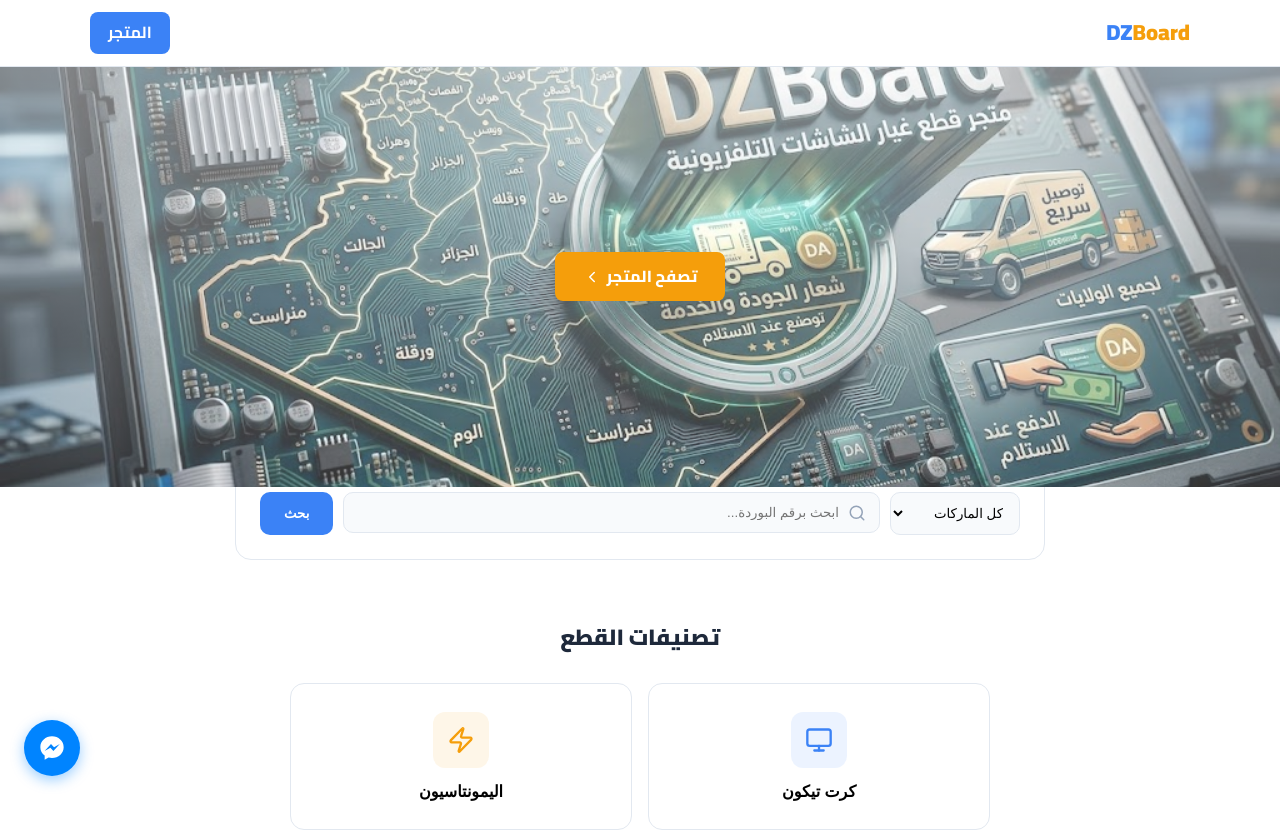
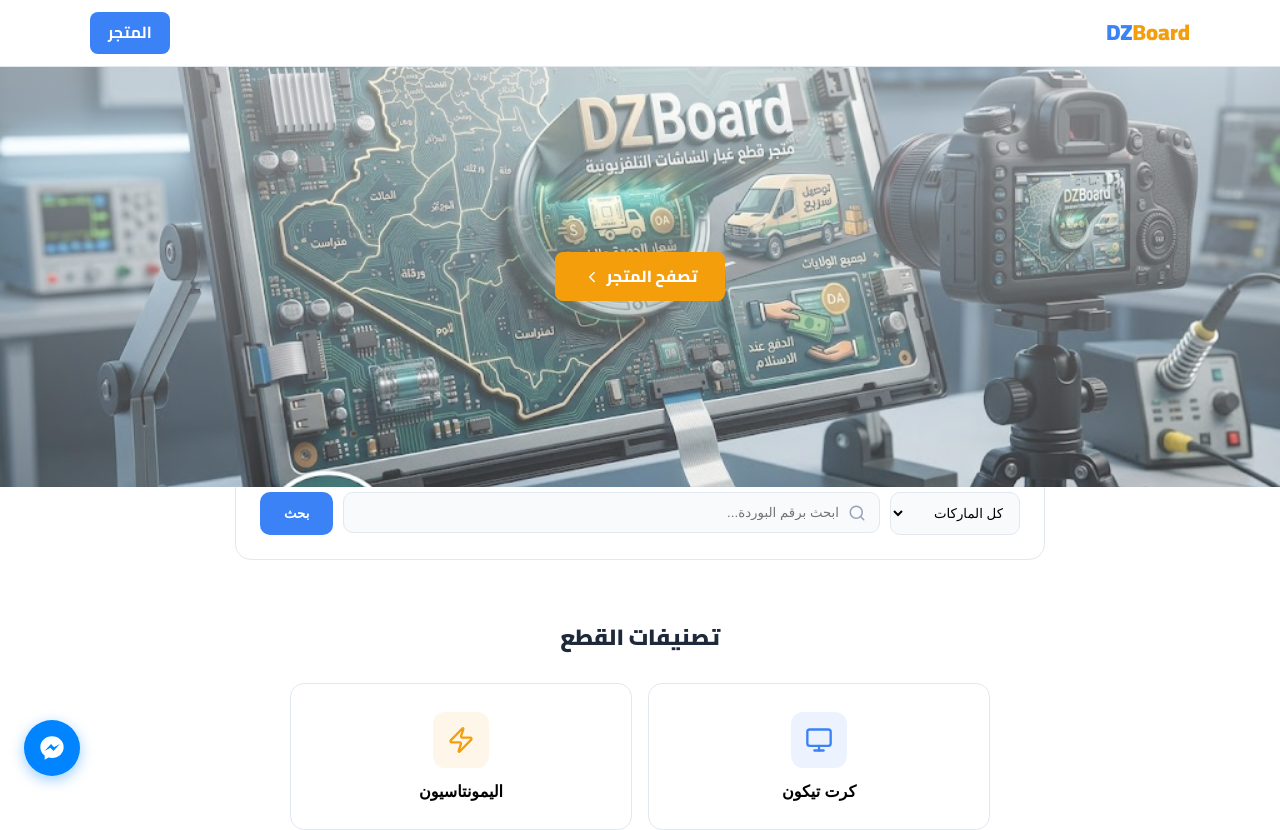
Before and after one commit to ectroshop9/dzboard, a React (Vite) app: page / in a window 1280 px wide. Shown: the top 830 px of the page. Built offline with nearby package versions, Linux system fonts and the light colour scheme.

Commit message:
Remove power image - use parts only

```diff
--- a/src/pages/HomePage.jsx
+++ b/src/pages/HomePage.jsx
@@ -10,7 +10,7 @@ export default function HomePage() {
 
   const slides = [
     { image: '/hero/tcon.jpg', title: 'كرت تيكون (T-Con)', subtitle: 'جميع بوردات T-Con' },
-    { image: '/hero/power.jpg', title: 'اليمونتاسيون', subtitle: 'باور سبلاي وبوردات تغذية' },
+    { image: '/hero/parts.jpg', title: 'اليمونتاسيون', subtitle: 'باور سبلاي وبوردات تغذية' },
     { image: '/hero/parts.jpg', title: 'قطع غيار أصلية', subtitle: 'بأسعار منافسة' },
   ];
 
```
